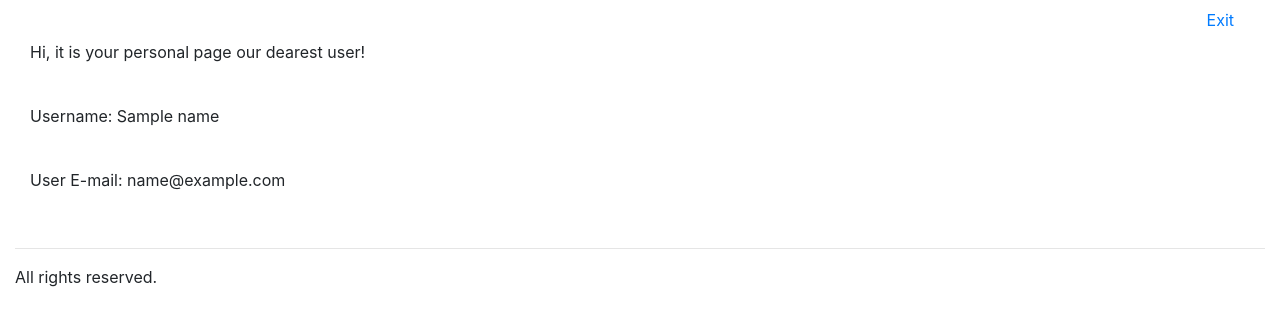
After one commit to AinurShamsutdinov/2-flask-seminar, a Flask app: template templates/ex-9/user_page.html in a window 1280 px wide. The commit adds this page. Shown: the top 326 px of the page. Run offline with Flask 3, Linux system fonts and the light colour scheme; the template is opened without the code that fills it: most values are stand-ins (such as "Sample title", 1, 10 or a date in 2020); some libraries are stand-ins or nearby versions.

Commit message:
solution for 9th exercise

```diff
--- a/templates/ex-9/index.html
+++ b/templates/ex-9/index.html
@@ -3,8 +3,9 @@
 {{ title }}
 {% endblock %}
 {% block content %}
-<form action="/power" method="post">
-    <input type="text" name="number" placeholder="Number">
+<form action="/" method="post">
+    <input type="text" name="name" placeholder="Username">
+    <input type="text" name="email" placeholder="E-mail">
     <input type="submit" value="Send">
 </form>
 {% endblock %}
--- /dev/null
+++ b/templates/ex-9/user_page.html
@@ -0,0 +1,15 @@
+{% extends 'ex-5/base.html' %}
+{% block title %}
+{{ title }}
+{% endblock %}
+{% block content %}
+<div class="container-fluid">
+    <ul class="nav nav-pills justify-content-end align-items-end">
+        <li class="nav-item"><a href="/exit/" class="nav-link">Exit</a></li>
+    </ul>
+
+    <p>Hi, it is your personal page our dearest user!</p><br>
+    <p>Username: {{ name }}</p><br>
+    <p>User E-mail: {{ email }}</p><br>
+</div>
+{% endblock %}
```
Also changed, not shown: ex-9.py (+30 -0 lines).
